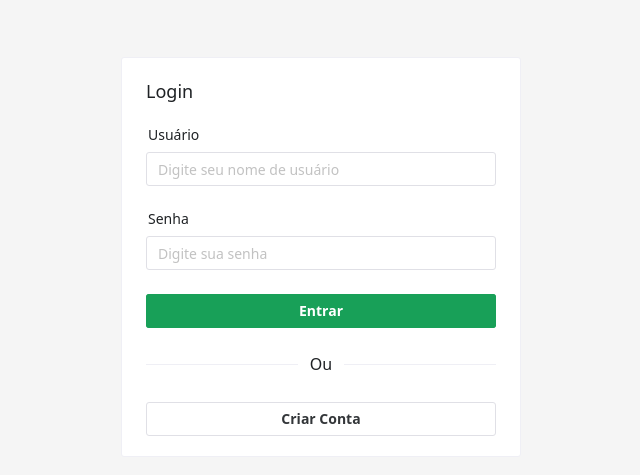
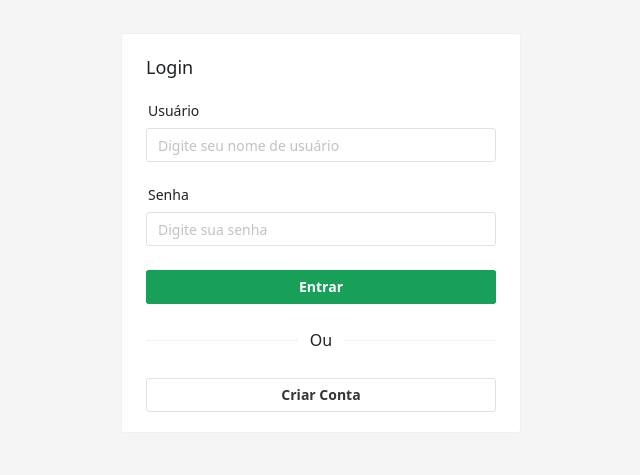
Before and after one commit to mariszgs/projeto-vacinacao, a Vue app in the folder frontend/: page / in a window 1280 px wide. Shown: the part 163-638 px from the top of the page, without its empty margins (319-959 px from the left). Built offline with nearby package versions, Linux system fonts and the light colour scheme; the HTML template or start-up script is replaced by a standard one.

Commit message:
Update Login.vue

```diff
--- a/frontend/src/pages/Login.vue
+++ b/frontend/src/pages/Login.vue
@@ -88,7 +88,7 @@ function toggleRegister() {
   display: flex;
   justify-content: center;
   align-items: center;
-  min-height: 100vh;
+  min-height: 94vh;
   background-color: #f5f5f5;
   padding: 20px;
 }
```
